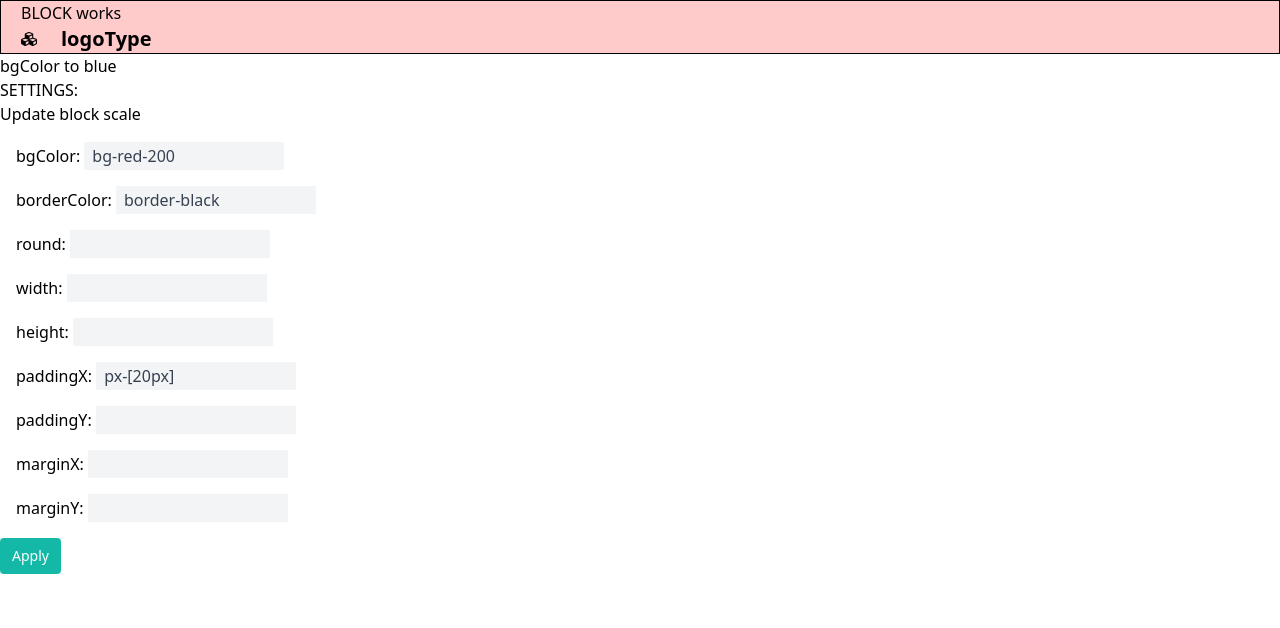
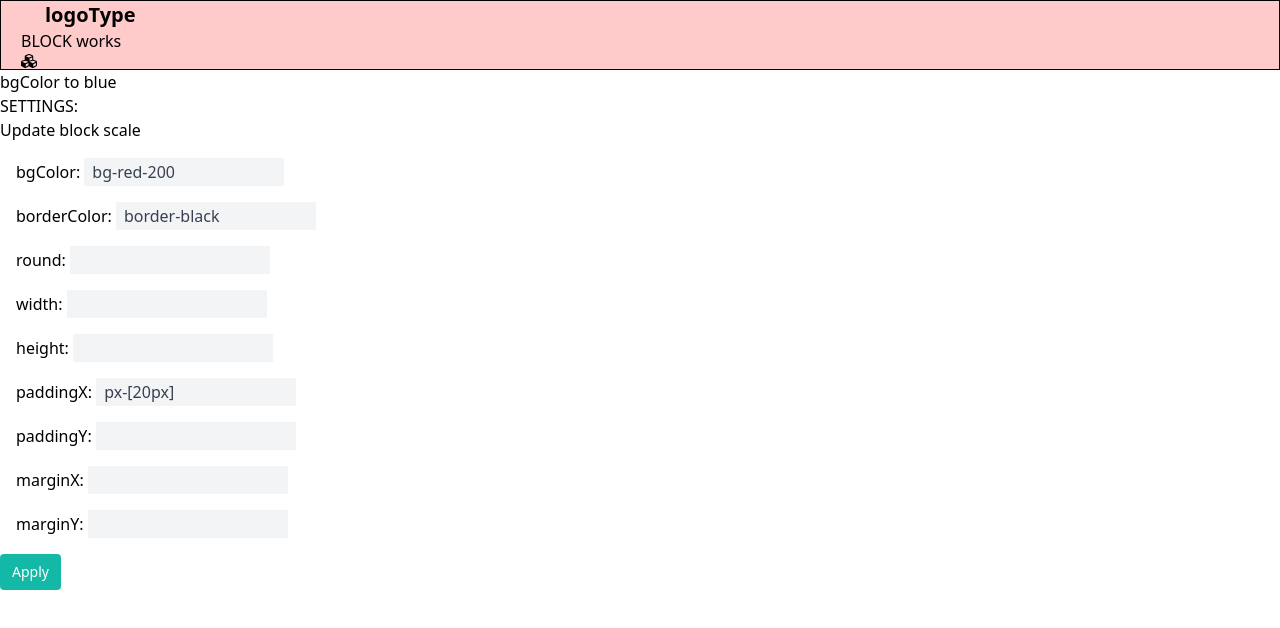
Before and after one commit to dianamatkava/next.js-sanity-construction, a React (Create React App) app in the folder components-library/: page / in a window 1280 px wide. Shown: the top 628 px of the page. Built offline with nearby package versions, Linux system fonts and the light colour scheme.

Commit message:
Updates base block

```diff
--- a/components-library/src/components/header/Header.tsx
+++ b/components-library/src/components/header/Header.tsx
@@ -1,22 +1,10 @@
 import React, { useState } from "react";
 import "./Header.css";
-import Block from "./base/Block"
-import Inline from "./base/Inline"
-import Logo from "./base/Logo"
+import { Components } from "../../defaults/componentsMapper"
 
 
 import {HeaderInterface, BaseBlock, BaseInLine} from "../../interfaces/HeaderInterfaces";
 
-
-type ComponentKey = {
-    [key: string]: any;
-};
-
-const Components: ComponentKey = {
-    block: Block,
-    inline: Inline,
-    logo: Logo
-};
 
 export function Header({...props}: HeaderInterface) {
 
--- a/components-library/src/components/header/base/Inline.tsx
+++ b/components-library/src/components/header/base/Inline.tsx
@@ -1,9 +1,16 @@
-import { BaseInLine } from "../../../interfaces/HeaderInterfaces";
+import { InlineItem } from "../../../interfaces/HeaderInterfaces";
 import {IconComponent, IconKey} from "../../../defaults/iconMapper"
 
 
-export default function Inline({...props}: BaseInLine) {
+export default function Inline({...props}: InlineItem) {
+    const InlineTag = props.tag as keyof JSX.IntrinsicElements;
+
+
     return (
-       ""
+        <a
+            href="/#"
+            className="flex items-center">
+            <span className="self-center text-xl font-semibold whitespace-nowrap mx-6">logoType</span>
+        </a>
     )
 }
--- a/components-library/src/components/header/base/Logo.tsx
+++ b/components-library/src/components/header/base/Logo.tsx
@@ -1,14 +1,12 @@
-import { LogoItem } from "../../../interfaces/HeaderInterfaces"
+import { BaseLogo } from "../../../interfaces/HeaderInterfaces"
 import { IconComponent } from "../../../defaults/iconMapper"
+import { useState } from "react";
 
-export default function Logo({...props}: LogoItem) {
+export default function Logo({...props}: BaseLogo) {
     const Icon = IconComponent[props.icon];
+    const [iconSize, setIconSize] = useState(props.size)
+    const [iconColor, setIconColor] = useState(props.color)
     return (
-        <a
-            href="/#"
-            className="flex items-center">
-                <Icon />
-                <span className="self-center text-xl font-semibold whitespace-nowrap mx-6">logoType</span>
-        </a>
+        <Icon className={`${iconSize} ${iconColor}`}/>
     )
 }
--- /dev/null
+++ b/components-library/src/defaults/componentsMapper.tsx
@@ -0,0 +1,14 @@
+import Block from "../components/header/base/Block"
+import Inline from "../components/header/base/Inline"
+import Logo from "../components/header/base/Logo"
+
+
+type ComponentKey = {
+    [key: string]: any;
+};
+
+export const Components: ComponentKey = {
+    block: Block,
+    inline: Inline,
+    logo: Logo
+};
--- a/components-library/src/defaults/header/v1.tsx
+++ b/components-library/src/defaults/header/v1.tsx
@@ -1,23 +1,23 @@
 import React from "react";
-import {HeaderInterface, BlockItem, InlineItem} from "../../interfaces/HeaderInterfaces"
+import {HeaderInterface, BlockItem, InlineItem, BaseLogo} from "../../interfaces/HeaderInterfaces"
 
 
 // --------- Header inline items --------------------
 export const DefaultHeaderInlineItem1: InlineItem = {
     component: 'inline',
+    tag: 'span',
     text: "Test1"
 }
 
 export const DefaultHeaderInlineItem2: InlineItem = {
     component: 'inline',
+    tag: 'span',
     text: "Test2"
 }
 
-export const DefaultHeaderItemLogo: InlineItem = {
-    text: "Test2",
-    component: "logo",
+export const DefaultHeaderItemLogo: BaseLogo = {
+    component: 'logo',
     icon: "FaCubes",
-    size: "text-[2rem]"
 }
 
 // --------- Header inline items end ----------------
--- a/components-library/src/interfaces/HeaderInterfaces.ts
+++ b/components-library/src/interfaces/HeaderInterfaces.ts
@@ -2,6 +2,7 @@ interface Meta {
     component: string
 }
 
+// --------- Base interfaces ---------------
 export interface BaseBlock {
     bgColor?: string,
     borderColor?: string,
@@ -17,24 +18,32 @@ export interface BaseBlock {
 export interface BaseInLine {
     color?: string,
     size?: string,
-    text: string,
-
+    text?: string,
 }
 
+export interface BaseLogo extends Meta, BaseInLine{
+    icon: string
+}
+// --------- Base interfaces END -----------
 
+
+
+// --------- Base Items --------------------
 export interface BlockItem extends BaseBlock, Meta {
     text: string,
     children?: this | InlineItem
 }
 
 export interface InlineItem extends BaseInLine, Meta {
-    icon?: string,
+    tag: string,
+    icon?: BaseLogo,
+    link?: string,
+    children?: this
 }
 
-export interface LogoItem extends BaseInLine {
-    icon: string
-}
+// --------- Base Items END ----------------
+
 
 export interface HeaderInterface extends BaseBlock {
-    items: BlockItem[] | InlineItem[] | []
+    items: (BlockItem | InlineItem | BaseLogo)[]
 }
```
